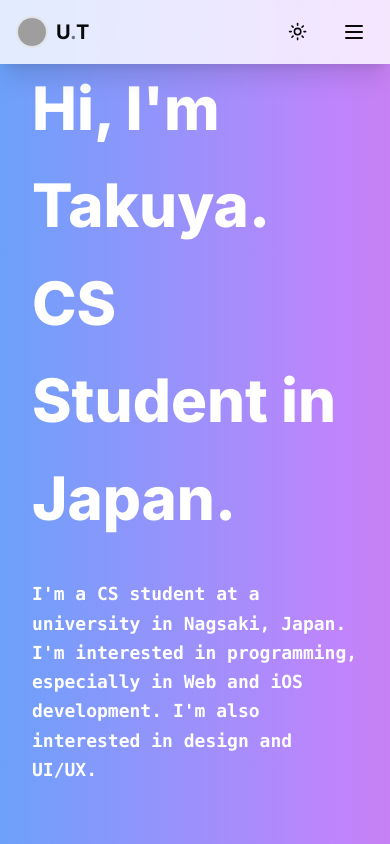
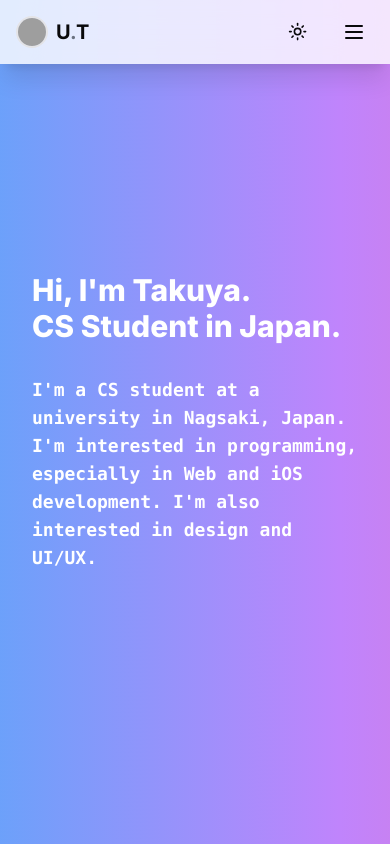
Before and after one commit to ut42univ/Portfolio, a Next.js app: page / in a window 390 px wide. Shown: the top 844 px of the page. Built offline with nearby package versions, Linux system fonts and the light colour scheme; grey boxes are pictures that could not be loaded.

Commit message:
📱 ヒーローセクションのレスポンシブデザインに対応

```diff
--- a/src/app/page.jsx
+++ b/src/app/page.jsx
@@ -13,10 +13,10 @@ const Home = () => {
       <div className="h-screen bg-gradient-to-r from-blue-400 via-purple-400 to-pink-400 animate-gradient bg-[length:200%_200%]">
         <div className="grid place-items-center h-screen text-white mx-auto max-w-4xl p-8">
           <div className="flex flex-col gap-8">
-            <h1 className="text-6xl font-extrabold leading-relaxed">
+            <h1 className="text-3xl md:text-6xl font-extrabold md:leading-relaxed">
               Hi, I'm <span>Takuya</span>. <br /> CS Student in Japan.
             </h1>
-            <p className="text-lg font-mono font-semibold leading-relaxed">
+            <p className="text-lg font-mono font-semibold md:leading-relaxed ">
               I'm a CS student at a university in Nagsaki, Japan. I'm interested
               in programming, especially in Web and iOS development. I'm also
               interested in design and UI/UX.
```
